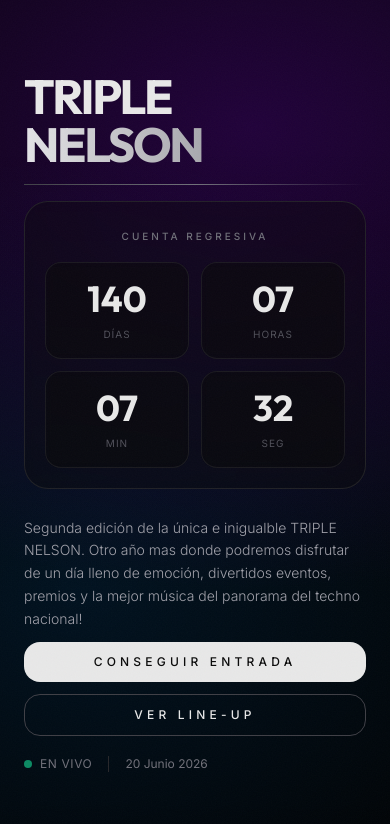
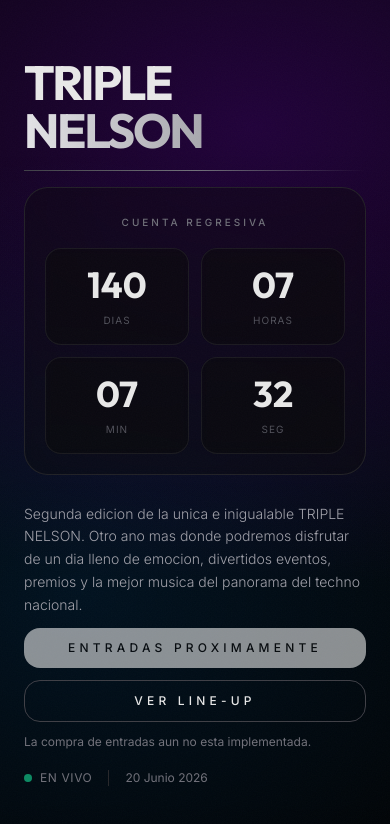
Before and after one commit to jlopez0/triplenelson, a Next.js app: page / in a window 390 px wide. Shown: the top 824 px of the page. Built offline with nearby package versions, Linux system fonts and the light colour scheme.

Commit message:
Aun no comprar entradas, contador mas dinamico

```diff
--- a/src/app/page.tsx
+++ b/src/app/page.tsx
@@ -1,43 +1,19 @@
-'use client';
+import Link from 'next/link';
+import { HomeCountdown } from '@/components/features/HomeCountdown';
+import { getTimeLeft } from '@/lib/countdown';
 
-import { useEffect, useState } from 'react';
-import Link from 'next/link';
+export const dynamic = 'force-dynamic';
+
+const TARGET_TIMESTAMP = new Date('2026-06-20T23:59:59').getTime();
 
 export default function HomePage() {
-  const [timeLeft, setTimeLeft] = useState({
-    days: 0,
-    hours: 0,
-    minutes: 0,
-    seconds: 0
-  });
-
-  useEffect(() => {
-    const targetDate = new Date('2026-06-20T23:59:59').getTime();
-
-    const interval = setInterval(() => {
-      const now = new Date().getTime();
-      const difference = targetDate - now;
-
-      if (difference > 0) {
-        setTimeLeft({
-          days: Math.floor(difference / (1000 * 60 * 60 * 24)),
-          hours: Math.floor((difference % (1000 * 60 * 60 * 24)) / (1000 * 60 * 60)),
-          minutes: Math.floor((difference % (1000 * 60 * 60)) / (1000 * 60)),
-          seconds: Math.floor((difference % (1000 * 60)) / 1000)
-        });
-      }
-    }, 1000);
-
-    return () => clearInterval(interval);
-  }, []);
+  const initialTimeLeft = getTimeLeft(TARGET_TIMESTAMP);
 
   return (
     <div className="h-screen bg-techno flex flex-col">
-
       {/* Hero Section - Balanced */}
       <section className="container-pro py-6 md:py-8 lg:py-10 flex-1 flex items-center">
         <div className="grid grid-cols-1 lg:grid-cols-12 gap-4 md:gap-6 lg:gap-10 w-full">
-
           {/* Title */}
           <div className="lg:col-span-7 lg:order-1 order-1">
             <h1 className="font-display font-bold text-5xl md:text-7xl lg:text-8xl leading-none tracking-tighter">
@@ -58,35 +34,7 @@ export default function HomePage() {
                 </span>
               </div>
 
-              <div className="grid grid-cols-2 gap-3 md:gap-4">
-                <div className="rounded-2xl border border-zinc-800/60 bg-black/30 backdrop-blur-sm p-4 md:p-5 text-center group hover:border-zinc-700 transition-all">
-                  <div className="text-4xl md:text-5xl lg:text-6xl font-display font-bold group-hover:scale-110 transition-transform duration-300">
-                    {String(timeLeft.days).padStart(2, '0')}
-                  </div>
-                  <div className="text-[10px] md:text-xs uppercase tracking-widest text-zinc-600 mt-2">Días</div>
-                </div>
-
-                <div className="rounded-2xl border border-zinc-800/60 bg-black/30 backdrop-blur-sm p-4 md:p-5 text-center group hover:border-zinc-700 transition-all">
-                  <div className="text-4xl md:text-5xl lg:text-6xl font-display font-bold group-hover:scale-110 transition-transform duration-300">
-                    {String(timeLeft.hours).padStart(2, '0')}
-                  </div>
-                  <div className="text-[10px] md:text-xs uppercase tracking-widest text-zinc-600 mt-2">Horas</div>
-                </div>
-
-                <div className="rounded-2xl border border-zinc-800/60 bg-black/30 backdrop-blur-sm p-4 md:p-5 text-center group hover:border-zinc-700 transition-all">
-                  <div className="text-4xl md:text-5xl lg:text-6xl font-display font-bold group-hover:scale-110 transition-transform duration-300">
-                    {String(timeLeft.minutes).padStart(2, '0')}
-                  </div>
-                  <div className="text-[10px] md:text-xs uppercase tracking-widest text-zinc-600 mt-2">Min</div>
-                </div>
-
-                <div className="rounded-2xl border border-zinc-800/60 bg-black/30 backdrop-blur-sm p-4 md:p-5 text-center group hover:border-zinc-700 transition-all">
-                  <div className="text-4xl md:text-5xl lg:text-6xl font-display font-bold group-hover:scale-110 transition-transform duration-300">
-                    {String(timeLeft.seconds).padStart(2, '0')}
-                  </div>
-                  <div className="text-[10px] md:text-xs uppercase tracking-widest text-zinc-600 mt-2">Seg</div>
-                </div>
-              </div>
+              <HomeCountdown initialTimeLeft={initialTimeLeft} targetTimestamp={TARGET_TIMESTAMP} />
             </div>
           </div>
 
@@ -95,17 +43,24 @@ export default function HomePage() {
             <div className="h-px bg-gradient-to-r from-zinc-700 via-zinc-500 to-transparent hidden lg:block" />
 
             <p className="text-sm md:text-lg lg:text-xl text-zinc-400 font-light max-w-2xl leading-relaxed">
-              Segunda edición de la única e inigualble TRIPLE NELSON. Otro año mas donde podremos disfrutar de un día lleno de emoción, divertidos eventos, premios y la mejor música del panorama del techno nacional!
+              Segunda edicion de la unica e inigualable TRIPLE NELSON. Otro ano mas donde podremos disfrutar de un dia lleno de emocion, divertidos eventos, premios y la mejor musica del panorama del techno nacional.
             </p>
 
             <div className="flex flex-col sm:flex-row gap-3 md:gap-4">
-              <button className="btn-primary glow-hover text-xs md:text-sm py-3 md:py-4">
-                Conseguir Entrada
+              <button
+                type="button"
+                disabled
+                aria-disabled="true"
+                className="btn-primary text-xs md:text-sm py-3 md:py-4 opacity-60 cursor-not-allowed"
+                title="Proximamente"
+              >
+                Entradas Proximamente
               </button>
               <Link href="/lineup" className="btn-secondary text-xs md:text-sm py-3 md:py-4 text-center">
                 Ver Line-up
               </Link>
             </div>
+            <p className="text-xs md:text-sm text-zinc-500">La compra de entradas aun no esta implementada.</p>
 
             <div className="flex items-center gap-4 md:gap-5 pt-2">
               <div className="flex items-center gap-2">
@@ -116,7 +71,6 @@ export default function HomePage() {
               <span className="text-xs md:text-sm text-zinc-500">20 Junio 2026</span>
             </div>
           </div>
-
         </div>
       </section>
 
@@ -128,20 +82,19 @@ export default function HomePage() {
               <span className="text-2xl md:text-4xl lg:text-5xl font-display font-bold text-zinc-700 hover:text-white transition-colors duration-500 px-8 md:px-12">
                 DJ NELSON B2B DJ LOMAS
               </span>
-              <span className="text-zinc-800 text-xl md:text-3xl">●</span>
+              <span className="text-zinc-800 text-xl md:text-3xl">&bull;</span>
               <span className="text-2xl md:text-4xl lg:text-5xl font-display font-bold text-zinc-700 hover:text-white transition-colors duration-500 px-8 md:px-12">
                 YANN
               </span>
-              <span className="text-zinc-800 text-xl md:text-3xl">●</span>
+              <span className="text-zinc-800 text-xl md:text-3xl">&bull;</span>
               <span className="text-2xl md:text-4xl lg:text-5xl font-display font-bold text-zinc-700 hover:text-white transition-colors duration-500 px-8 md:px-12">
                 DJ TRUJINI LOQUINI
               </span>
-              <span className="text-zinc-800 text-xl md:text-3xl">●</span>
+              <span className="text-zinc-800 text-xl md:text-3xl">&bull;</span>
             </div>
           ))}
         </div>
       </section>
-
     </div>
   );
 }
--- a/src/components/features/Countdown.tsx
+++ b/src/components/features/Countdown.tsx
@@ -13,24 +13,37 @@ export function Countdown({ targetDate }: CountdownProps) {
 
   useEffect(() => {
     const target = new Date(targetDate);
+    const updateCountdown = () => {
+      const now = new Date();
 
-    const timer = setInterval(() => {
-      const now = new Date();
       if (now >= target) {
         setIsHere(true);
-        clearInterval(timer);
-        return;
+        setTimeLeft(null);
+        return true;
       }
 
+      setIsHere(false);
       setTimeLeft({
         d: differenceInDays(target, now),
         h: differenceInHours(target, now) % 24,
         m: differenceInMinutes(target, now) % 60,
         s: differenceInSeconds(target, now) % 60,
       });
+
+      return false;
+    };
+
+    if (updateCountdown()) {
+      return;
+    }
+
+    const timer = window.setInterval(() => {
+      if (updateCountdown()) {
+        window.clearInterval(timer);
+      }
     }, 1000);
 
-    return () => clearInterval(timer);
+    return () => window.clearInterval(timer);
   }, [targetDate]);
 
   if (!timeLeft && !isHere) {
--- /dev/null
+++ b/src/components/features/HomeCountdown.tsx
@@ -0,0 +1,53 @@
+'use client';
+
+import { useEffect, useState } from 'react';
+import { getTimeLeft, type TimeLeft } from '@/lib/countdown';
+
+interface HomeCountdownProps {
+  initialTimeLeft: TimeLeft;
+  targetTimestamp: number;
+}
+
+export function HomeCountdown({ initialTimeLeft, targetTimestamp }: HomeCountdownProps) {
+  const [timeLeft, setTimeLeft] = useState<TimeLeft>(initialTimeLeft);
+
+  useEffect(() => {
+    const updateCountdown = () => setTimeLeft(getTimeLeft(targetTimestamp));
+    updateCountdown();
+    const interval = window.setInterval(updateCountdown, 1000);
+
+    return () => window.clearInterval(interval);
+  }, [targetTimestamp]);
+
+  return (
+    <div className="grid grid-cols-2 gap-3 md:gap-4">
+      <div className="rounded-2xl border border-zinc-800/60 bg-black/30 backdrop-blur-sm p-4 md:p-5 text-center group hover:border-zinc-700 transition-all">
+        <div className="text-4xl md:text-5xl lg:text-6xl font-display font-bold group-hover:scale-110 transition-transform duration-300">
+          {String(timeLeft.days).padStart(2, '0')}
+        </div>
+        <div className="text-[10px] md:text-xs uppercase tracking-widest text-zinc-600 mt-2">Dias</div>
+      </div>
+
+      <div className="rounded-2xl border border-zinc-800/60 bg-black/30 backdrop-blur-sm p-4 md:p-5 text-center group hover:border-zinc-700 transition-all">
+        <div className="text-4xl md:text-5xl lg:text-6xl font-display font-bold group-hover:scale-110 transition-transform duration-300">
+          {String(timeLeft.hours).padStart(2, '0')}
+        </div>
+        <div className="text-[10px] md:text-xs uppercase tracking-widest text-zinc-600 mt-2">Horas</div>
+      </div>
+
+      <div className="rounded-2xl border border-zinc-800/60 bg-black/30 backdrop-blur-sm p-4 md:p-5 text-center group hover:border-zinc-700 transition-all">
+        <div className="text-4xl md:text-5xl lg:text-6xl font-display font-bold group-hover:scale-110 transition-transform duration-300">
+          {String(timeLeft.minutes).padStart(2, '0')}
+        </div>
+        <div className="text-[10px] md:text-xs uppercase tracking-widest text-zinc-600 mt-2">Min</div>
+      </div>
+
+      <div className="rounded-2xl border border-zinc-800/60 bg-black/30 backdrop-blur-sm p-4 md:p-5 text-center group hover:border-zinc-700 transition-all">
+        <div className="text-4xl md:text-5xl lg:text-6xl font-display font-bold group-hover:scale-110 transition-transform duration-300">
+          {String(timeLeft.seconds).padStart(2, '0')}
+        </div>
+        <div className="text-[10px] md:text-xs uppercase tracking-widest text-zinc-600 mt-2">Seg</div>
+      </div>
+    </div>
+  );
+}
--- /dev/null
+++ b/src/lib/countdown.ts
@@ -0,0 +1,21 @@
+export type TimeLeft = {
+  days: number;
+  hours: number;
+  minutes: number;
+  seconds: number;
+};
+
+export function getTimeLeft(targetTimestamp: number, nowTimestamp: number = Date.now()): TimeLeft {
+  const difference = targetTimestamp - nowTimestamp;
+
+  if (difference <= 0) {
+    return { days: 0, hours: 0, minutes: 0, seconds: 0 };
+  }
+
+  return {
+    days: Math.floor(difference / (1000 * 60 * 60 * 24)),
+    hours: Math.floor((difference % (1000 * 60 * 60 * 24)) / (1000 * 60 * 60)),
+    minutes: Math.floor((difference % (1000 * 60 * 60)) / (1000 * 60)),
+    seconds: Math.floor((difference % (1000 * 60)) / 1000)
+  };
+}
```
Also changed, not shown: src/app/lineup/page.tsx (+25 -8 lines).
